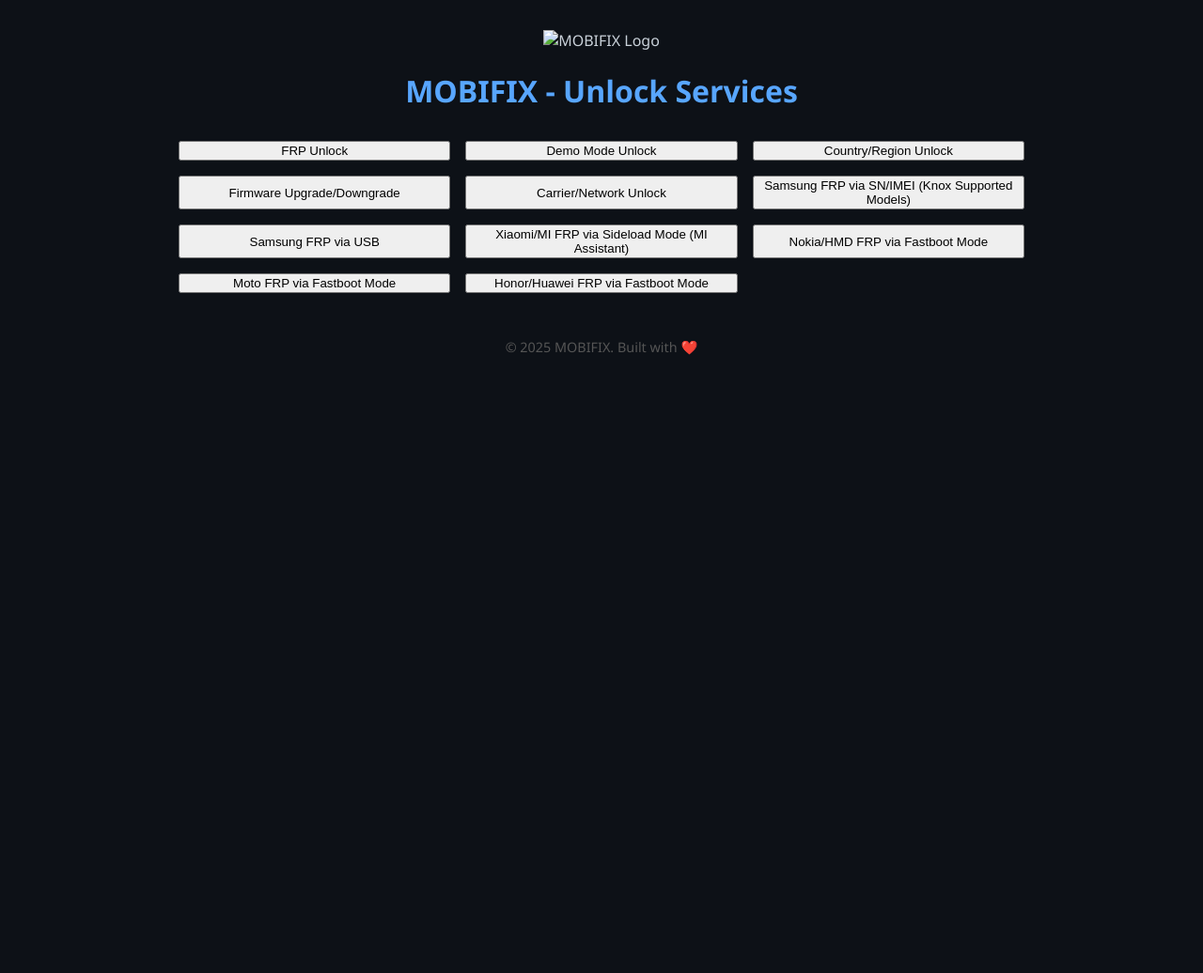
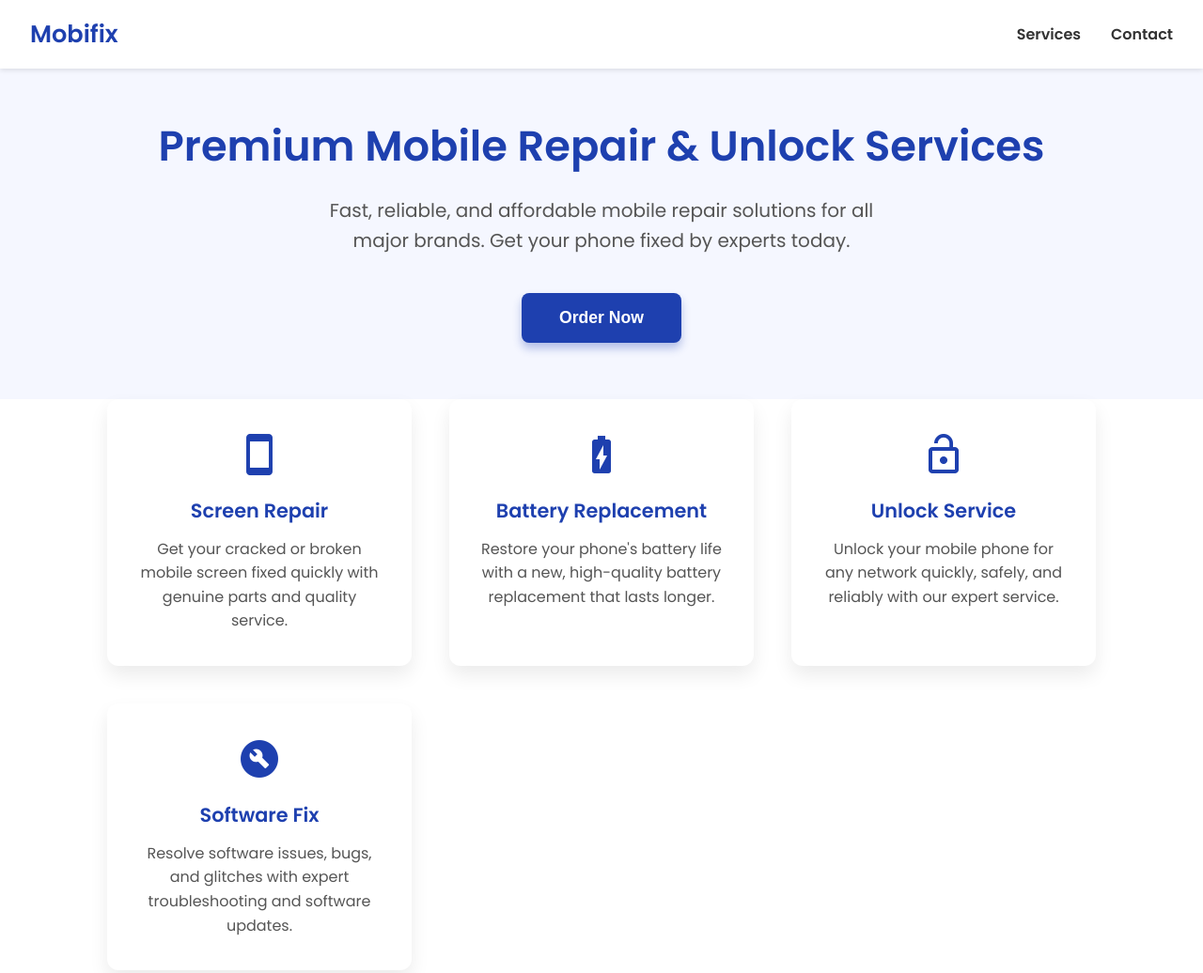
Before and after one commit to lilmobimechanic/my-website, a plain HTML site: page index.html in a window 1280 px wide. Shown: the top 1036 px of the page at 94% size. Before the commit the page ends 800 px from the top, so only its background shows below. Drawn offline with Linux system fonts and the light colour scheme.

Commit message:
Update index.html

```diff
--- a/index.html
+++ b/index.html
@@ -2,107 +2,278 @@
 <html lang="en">
 <head>
   <meta charset="UTF-8" />
-  <meta name="viewport" content="width=device-width, initial-scale=1.0" />
-  <title>MOBIFIX - Unlock Services</title>
-  <link rel="stylesheet" href="style.css" />
+  <meta name="viewport" content="width=device-width, initial-scale=1" />
+  <title>Mobifix - Premium Mobile Service</title>
+  <!-- Google Fonts -->
+  <link href="https://fonts.googleapis.com/css2?family=Poppins:wght@400;600&display=swap" rel="stylesheet" />
+  <!-- Material Icons -->
+  <link href="https://fonts.googleapis.com/icon?family=Material+Icons" rel="stylesheet" />
+  <style>
+    /* Reset */
+    * {
+      margin: 0; padding: 0; box-sizing: border-box;
+    }
+    body {
+      font-family: 'Poppins', sans-serif;
+      background: #fff;
+      color: #333;
+      line-height: 1.6;
+      scroll-behavior: smooth;
+    }
+    a {
+      text-decoration: none;
+      color: inherit;
+    }
+
+    /* Header */
+    header {
+      position: fixed;
+      top: 0;
+      left: 0;
+      right: 0;
+      background: #fff;
+      box-shadow: 0 2px 5px rgba(0,0,0,0.1);
+      z-index: 9999;
+      display: flex;
+      justify-content: space-between;
+      align-items: center;
+      padding: 1rem 2rem;
+    }
+    .logo {
+      font-weight: 700;
+      font-size: 1.6rem;
+      color: #1e40af;
+      cursor: pointer;
+    }
+    nav {
+      display: flex;
+      gap: 2rem;
+    }
+    nav a {
+      font-weight: 600;
+      color: #333;
+      transition: color 0.3s;
+      font-size: 1rem;
+    }
+    nav a:hover {
+      color: #1e40af;
+    }
+
+    /* Hamburger */
+    .hamburger {
+      display: none;
+      flex-direction: column;
+      gap: 5px;
+      cursor: pointer;
+      width: 24px;
+      height: 18px;
+    }
+    .hamburger div {
+      width: 100%;
+      height: 3px;
+      background: #1e40af;
+      border-radius: 2px;
+      transition: 0.3s;
+    }
+
+    /* Mobile nav */
+    @media(max-width: 768px) {
+      nav {
+        position: fixed;
+        top: 60px;
+        right: -100%;
+        width: 200px;
+        height: calc(100vh - 60px);
+        background: #fff;
+        flex-direction: column;
+        padding: 2rem 1rem;
+        box-shadow: -2px 0 10px rgba(0,0,0,0.1);
+        transition: right 0.3s ease-in-out;
+        gap: 1.5rem;
+      }
+      nav.active {
+        right: 0;
+      }
+      .hamburger {
+        display: flex;
+      }
+    }
+
+    /* Hero */
+    .hero {
+      padding: 120px 2rem 60px; /* padding top adjusted for fixed header */
+      text-align: center;
+      background: #f5f7ff;
+    }
+    .hero h1 {
+      font-size: 2.8rem;
+      color: #1e40af;
+      margin-bottom: 1rem;
+      font-weight: 700;
+    }
+    .hero p {
+      font-size: 1.25rem;
+      margin-bottom: 2.5rem;
+      color: #555;
+      max-width: 600px;
+      margin-left: auto;
+      margin-right: auto;
+    }
+    .btn-primary {
+      background: #1e40af;
+      color: white;
+      padding: 1rem 2.5rem;
+      border-radius: 8px;
+      font-size: 1.1rem;
+      border: none;
+      cursor: pointer;
+      font-weight: 600;
+      box-shadow: 0 6px 10px rgb(30 64 175 / 0.3);
+      transition: background 0.3s, box-shadow 0.3s;
+    }
+    .btn-primary:hover {
+      background: #0041bb;
+      box-shadow: 0 8px 15px rgb(0 65 187 / 0.5);
+    }
+
+    /* Services */
+    .services {
+      max-width: 1100px;
+      margin: 0 auto 5rem;
+      padding: 0 1.5rem;
+      display: grid;
+      grid-template-columns: repeat(auto-fit,minmax(280px,1fr));
+      gap: 2.5rem;
+    }
+    .card {
+      background: white;
+      border-radius: 12px;
+      box-shadow: 0 10px 20px rgb(0 0 0 / 0.08);
+      padding: 2.2rem 2rem;
+      display: flex;
+      flex-direction: column;
+      align-items: center;
+      cursor: pointer;
+      transition: box-shadow 0.3s ease, transform 0.3s ease;
+      text-align: center;
+    }
+    .card:hover {
+      box-shadow: 0 16px 35px rgb(0 0 0 / 0.15);
+      transform: translateY(-6px);
+    }
+    .card .material-icons {
+      font-size: 48px;
+      color: #1e40af;
+      margin-bottom: 1.2rem;
+    }
+    .card h3 {
+      font-size: 1.3rem;
+      color: #1e40af;
+      margin-bottom: 0.7rem;
+      font-weight: 700;
+    }
+    .card p {
+      font-size: 1rem;
+      color: #555;
+      flex-grow: 1;
+    }
+
+    /* Footer */
+    footer {
+      text-align: center;
+      padding: 2.5rem 1rem;
+      font-size: 0.95rem;
+      color: #888;
+      border-top: 1px solid #eee;
+      background: #fafafa;
+    }
+    footer p {
+      margin-bottom: 0.4rem;
+    }
+
+  </style>
 </head>
 <body>
-  <div class="container">
+
 <header>
-      <img src="logo.png" alt="MOBIFIX Logo" class="logo" />
-      <h1>MOBIFIX - Unlock Services</h1>
+  <a href="#" class="logo">Mobifix</a>
+  <nav id="nav-menu">
+    <a href="#services" onclick="closeMenu()">Services</a>
+    <a href="#contact" onclick="closeMenu()">Contact</a>
+  </nav>
+  <div class="hamburger" id="hamburger" aria-label="Toggle menu" role="button" tabindex="0">
+    <div></div>
+    <div></div>
+    <div></div>
+  </div>
 </header>
 
-    <div class="cards">
-      <button onclick="openModal('FRP Unlock')">FRP Unlock</button>
-      <button onclick="openModal('Demo Mode Unlock')">Demo Mode Unlock</button>
-      <button onclick="openModal('Country/Region Unlock')">Country/Region Unlock</button>
-      <button onclick="openModal('Firmware Upgrade/Downgrade')">Firmware Upgrade/Downgrade</button>
-      <button onclick="openModal('Carrier/Network Unlock')">Carrier/Network Unlock</button>
-      <button onclick="openModal('Samsung FRP via SN/IMEI (Knox Supported Models)')">Samsung FRP via SN/IMEI (Knox Supported Models)</button>
-      <button onclick="openModal('Samsung FRP via USB')">Samsung FRP via USB</button>
-      <button onclick="openModal('Xiaomi/MI FRP via Sideload Mode (MI Assistant)')">Xiaomi/MI FRP via Sideload Mode (MI Assistant)</button>
-      <button onclick="openModal('Nokia/HMD FRP via Fastboot Mode')">Nokia/HMD FRP via Fastboot Mode</button>
-      <button onclick="openModal('Moto FRP via Fastboot Mode')">Moto FRP via Fastboot Mode</button>
-      <button onclick="openModal('Honor/Huawei FRP via Fastboot Mode')">Honor/Huawei FRP via Fastboot Mode</button>
+<section class="hero">
+  <h1>Premium Mobile Repair & Unlock Services</h1>
+  <p>Fast, reliable, and affordable mobile repair solutions for all major brands. Get your phone fixed by experts today.</p>
+  <button class="btn-primary" onclick="scrollToSection('services')">Order Now</button>
+</section>
+
+<section id="services" class="services" aria-label="Services offered">
+  <div class="card" tabindex="0" role="button" onclick="orderService('Screen Repair')"
+       onkeypress="if(event.key==='Enter') orderService('Screen Repair')">
+    <span class="material-icons" aria-hidden="true">smartphone</span>
+    <h3>Screen Repair</h3>
+    <p>Get your cracked or broken mobile screen fixed quickly with genuine parts and quality service.</p>
   </div>
+  <div class="card" tabindex="0" role="button" onclick="orderService('Battery Replacement')"
+       onkeypress="if(event.key==='Enter') orderService('Battery Replacement')">
+    <span class="material-icons" aria-hidden="true">battery_charging_full</span>
+    <h3>Battery Replacement</h3>
+    <p>Restore your phone's battery life with a new, high-quality battery replacement that lasts longer.</p>
+  </div>
+  <div class="card" tabindex="0" role="button" onclick="orderService('Unlock Service')"
+       onkeypress="if(event.key==='Enter') orderService('Unlock Service')">
+    <span class="material-icons" aria-hidden="true">lock_open</span>
+    <h3>Unlock Service</h3>
+    <p>Unlock your mobile phone for any network quickly, safely, and reliably with our expert service.</p>
+  </div>
+  <div class="card" tabindex="0" role="button" onclick="orderService('Software Fix')"
+       onkeypress="if(event.key==='Enter') orderService('Software Fix')">
+    <span class="material-icons" aria-hidden="true">build_circle</span>
+    <h3>Software Fix</h3>
+    <p>Resolve software issues, bugs, and glitches with expert troubleshooting and software updates.</p>
+  </div>
+</section>
 
-    <div id="orderModal" class="modal">
-      <div class="modal-content">
-        <span class="close" onclick="closeModal()">&times;</span>
-        <h2>Place Order</h2>
-        <input id="username" type="text" placeholder="Your Name" required />
-
-        <div class="phone-input">
-          <select id="countryCode">
-            <option value="91">+91</option>
-            <option value="1">+1</option>
-            <option value="44">+44</option>
-            <!-- Add more country codes as needed -->
-          </select>
-          <input id="mobile" type="tel" placeholder="Phone / WhatsApp" required />
-        </div>
-
-        <input id="imei" type="text" placeholder="IMEI or SN" required />
-
-        <select id="brandModel">
-          <option value="">Select Brand & Model</option>
-          <option value="Samsung Galaxy A13">Samsung Galaxy A13</option>
-          <option value="Redmi Note 11">Redmi Note 11</option>
-          <option value="iPhone 12">iPhone 12</option>
-          <option value="Others">Others</option>
-        </select>
-
-        <input id="region" type="text" placeholder="Region / Country" />
-
-        <button onclick="submitOrder()">Place Order</button>
-      </div>
-    </div>
-
-    <footer>
-      <p>© 2025 MOBIFIX. Built with ❤️</p>
+<footer id="contact">
+  <p>Contact us: <a href="mailto:info@mobifix.com">info@mobifix.com</a> | +91 98765 43210</p>
+  <p>&copy; 2025 Mobifix. All rights reserved.</p>
 </footer>
-  </div>
 
 <script>
-    function openModal(service) {
-      document.getElementById('orderModal').style.display = 'block';
-      window.selectedService = service;
+  // Hamburger toggle
+  const hamburger = document.getElementById('hamburger');
+  const navMenu = document.getElementById('nav-menu');
+  hamburger.addEventListener('click', () => {
+    navMenu.classList.toggle('active');
+    hamburger.classList.toggle('active');
+  });
+
+  // Close menu on link click
+  function closeMenu() {
+    navMenu.classList.remove('active');
+    hamburger.classList.remove('active');
   }
 
-    function closeModal() {
-      document.getElementById('orderModal').style.display = 'none';
+  // Scroll to section smooth
+  function scrollToSection(id) {
+    document.getElementById(id).scrollIntoView({behavior: 'smooth'});
   }
 
-    function isValidPhone(phone) {
-      return /^\d{7,15}$/.test(phone);
-    }
-
-    function submitOrder() {
-      const username = document.getElementById('username').value.trim();
-      const countryCode = document.getElementById('countryCode').value;
-      const mobile = document.getElementById('mobile').value.trim();
-      const imei = document.getElementById('imei').value.trim();
-      const brandModel = document.getElementById('brandModel').value;
-      const region = document.getElementById('region').value.trim();
-
-      if (!username || !mobile || !isValidPhone(mobile)) {
-        alert('Please enter a valid name and phone number.');
-        return;
-      }
-
-      const message = `🛠️ *New MOBIFIX Order*\n\n` +
-                      `🔧 *Service:* ${window.selectedService}\n` +
-                      `👤 *Name:* ${username}\n` +
-                      `📞 *Phone:* +${countryCode} ${mobile}\n` +
-                      `🔢 *IMEI/SN:* ${imei}\n` +
-                      `📱 *Model:* ${brandModel}\n` +
-                      `🌍 *Region:* ${region}`;
-
-      const encodedMsg = encodeURIComponent(message);
-      const telegramUrl = `https://t.me/mobifixbot?start=send&text=${encodedMsg}`;
+  // Telegram order integration
+  function orderService(service) {
+    const botUsername = "YourTelegramBot"; // <- Replace with your Telegram bot username without @
+    const message = encodeURIComponent(`I want to order: ${service}`);
+    const telegramUrl = `https://t.me/${botUsername}?start=${message}`;
     window.open(telegramUrl, '_blank');
   }
 </script>
+
 </body>
 </html>
```
Lines whose indentation alone changed are shown as unchanged.
